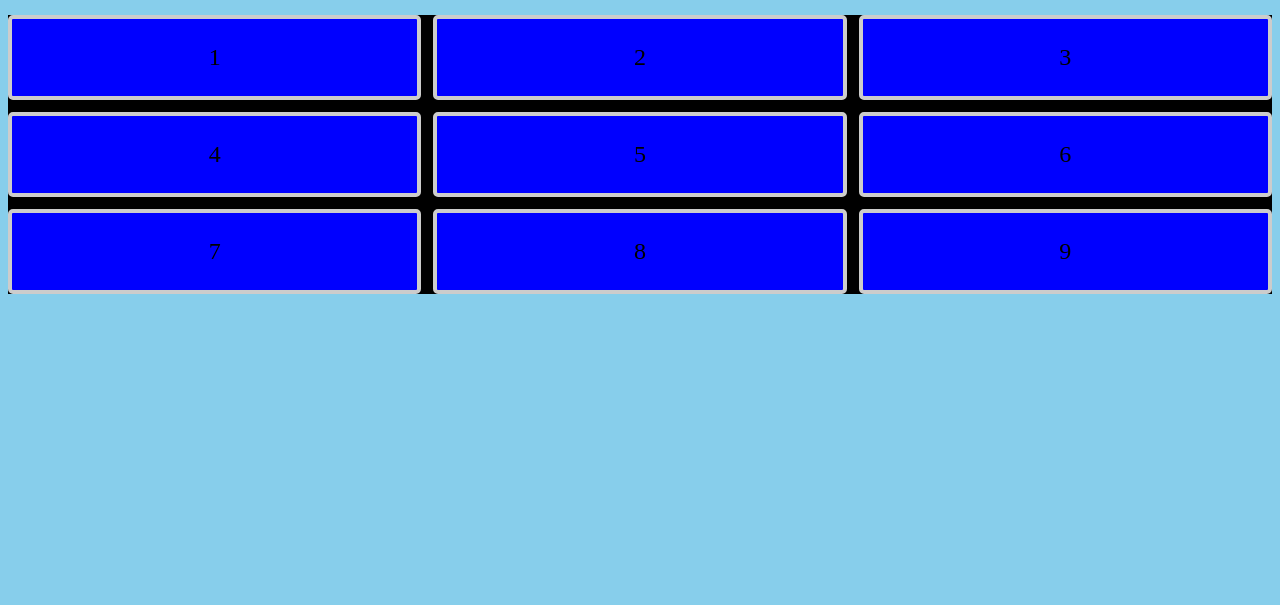
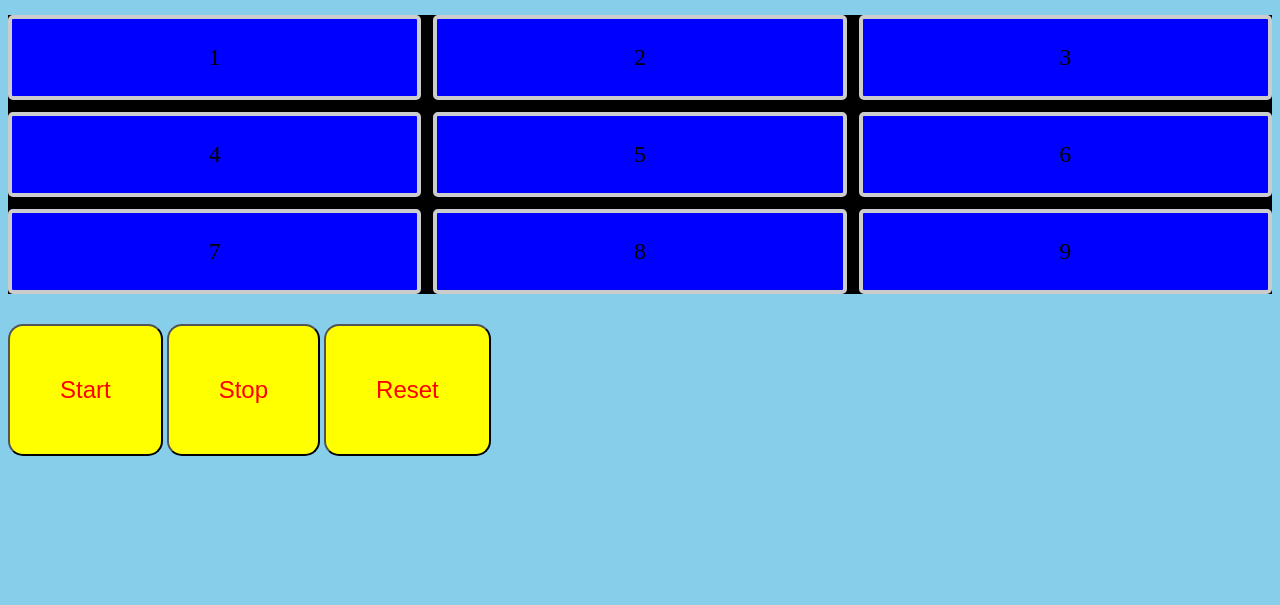
Before and after one commit to mlozano2021/2023-2024-CSAAI-Practicas, a plain HTML site: page P2/index.html in a window 1280 px wide. Shown: the part 195-800 px from the top of the page. Drawn offline with Linux system fonts and the light colour scheme.

Commit message:
ultimocommit

```diff
--- a/P2/crono.css
+++ b/P2/crono.css
@@ -30,11 +30,7 @@ button {
     background-color: yellow;
     border-radius: 15px;
     font-size: 24px;
-    position: absolute;
-    top: 20px;
-    left: 50%;
-    transform: translateX(-50%);
-    l
+    text-align: center;
 }
 
 
```
